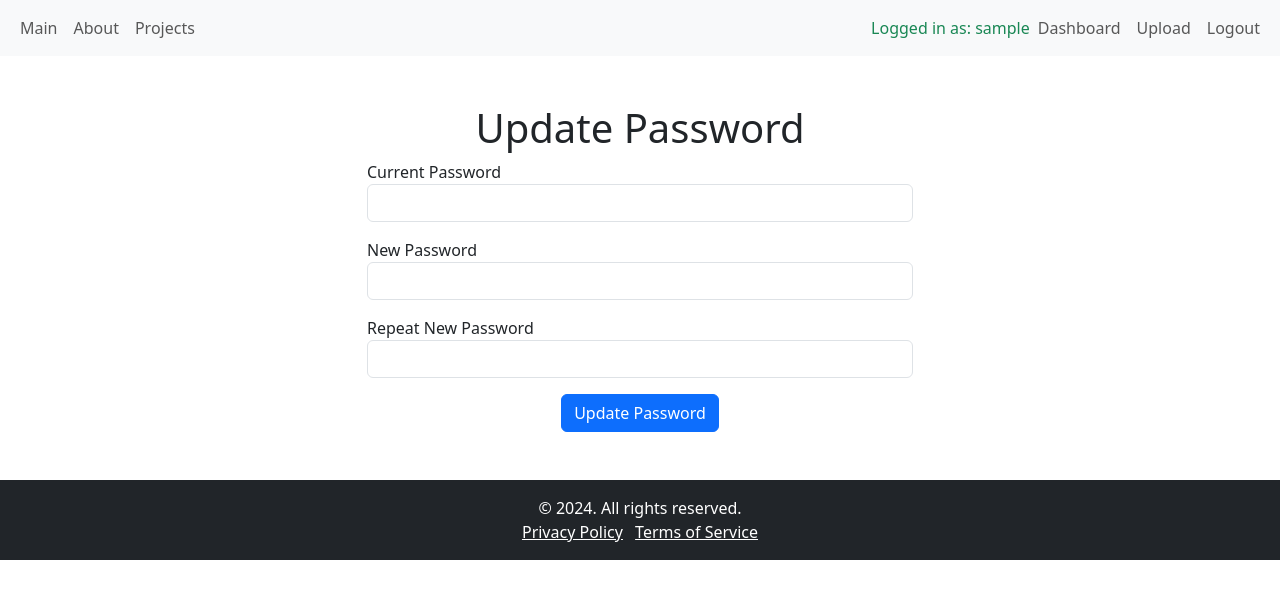
After one commit to Dronzillla/flask_pzp_project, a Flask app: page /auth/update_password in a window 1280 px wide. The commit adds this page. Shown: the top 599 px of the page. Run offline with Flask 3, Linux system fonts and the light colour scheme; the visitor is signed in with stand-in values (Sample User, id 1); some libraries are stand-ins or nearby versions.

Commit message:
Implement user update_password

```diff
--- a/blueprintapp/blueprints/auth/forms.py
+++ b/blueprintapp/blueprints/auth/forms.py
@@ -1,3 +1,4 @@
+from flask_login import current_user
 from flask_wtf import FlaskForm
 from wtforms import (
     StringField,
@@ -42,3 +43,24 @@ class RegistrationForm(FlaskForm):
             raise ValidationError(
                 "Password must be at least 8 characters long, must containt at least 1 lower and 1 upper case letters, 1 digit and 1 special symbol !@#$%^&*()-_=+[{]};:'\",<.>/?"
             )
+
+
+class UpdatePasswordForm(FlaskForm):
+    current_password = PasswordField("Current Password", validators=[DataRequired()])
+    new_password = PasswordField("New Password", validators=[DataRequired()])
+    new_password2 = PasswordField(
+        "Repeat New Password", validators=[DataRequired(), EqualTo("new_password")]
+    )
+    submit = SubmitField("Update Password")
+
+    def validate_new_password(self, new_password):
+        if not auth_is_valid_password(password=new_password.data):
+            raise ValidationError(
+                "Password must be at least 8 characters long, must contain at least 1 lower and 1 upper case letters, 1 digit and 1 special symbol !@#$%^&*()-_=+[{]};:'\",<.>/?"
+            )
+
+    def validate_current_password(self, current_password):
+        # Check if current password is correct
+        user = current_user
+        if not user.check_password(current_password.data):
+            raise ValidationError("Current password is incorrect.")
--- a/blueprintapp/blueprints/auth/routes.py
+++ b/blueprintapp/blueprints/auth/routes.py
@@ -1,7 +1,11 @@
 from flask import request, render_template, redirect, url_for, Blueprint, flash
 from flask_login import login_user, logout_user, login_required, current_user
 from blueprintapp.app import db
-from blueprintapp.blueprints.auth.forms import LoginForm, RegistrationForm
+from blueprintapp.blueprints.auth.forms import (
+    LoginForm,
+    RegistrationForm,
+    UpdatePasswordForm,
+)
 from blueprintapp.blueprints.auth.models import User
 from urllib.parse import urlparse
 
@@ -35,7 +39,7 @@ def login():
         user = User.query.filter_by(email=form.email.data.lower()).first()
         if user is None or not user.check_password(form.password.data):
             # nologin = True
-            flash("Invalid username or password", "error")
+            flash("Invalid username or password.", "error")
         # if user is None:
         #     nologin = True
         #     # form.email.errors.append("Invalid email")
@@ -57,3 +61,22 @@ def login():
 def logout():
     logout_user()
     return redirect(url_for("core.index"))
+
+
+@auth.route("/update_password", methods=["GET", "POST"])
+@login_required
+def update_password():
+    form = UpdatePasswordForm()
+    if form.validate_on_submit():
+        # Verify the current password
+        if not current_user.check_password(form.current_password.data):
+            flash("Current password is incorrect.", "error")
+            return redirect(url_for("auth.update_password"))
+        # Set the new password
+        current_user.set_password(form.new_password.data)
+        db.session.commit()
+        flash("Your password has been updated.", "success")
+        return redirect(
+            url_for("dashboard.index")
+        )  # Redirect to the dashboard or another appropriate page
+    return render_template("auth/update_password.html", form=form)
--- /dev/null
+++ b/blueprintapp/blueprints/auth/templates/auth/update_password.html
@@ -0,0 +1,42 @@
+{% extends "base.html" %}
+{% block title %}Update Password{% endblock %}
+{% block content %}
+<body>
+    <div class="container">
+        <div class="row justify-content-center">
+            <div class="col-md-6">
+                <form action="" method="post">
+                    {{ form.hidden_tag() }}
+                    <div>
+                        <h1 class="text-center">Update Password</h1>
+                    </div>
+                    <div class="mb-3">
+                        <label for="current_password">{{ form.current_password.label }}</label>
+                        {{ form.current_password(class_="form-control", size=32) }}
+                        {% for error in form.current_password.errors %}
+                        <span class="text-danger">[{{ error }}]</span>
+                        {% endfor %}
+                    </div>
+                    <div class="mb-3">
+                        <label for="new_password">{{ form.new_password.label }}</label>
+                        {{ form.new_password(class_="form-control", size=32) }}
+                        {% for error in form.new_password.errors %}
+                        <span class="text-danger">[{{ error }}]</span>
+                        {% endfor %}
+                    </div>
+                    <div class="mb-3">
+                        <label for="new_password2">{{ form.new_password2.label }}</label>
+                        {{ form.new_password2(class_="form-control", size=32) }}
+                        {% for error in form.new_password2.errors %}
+                        <span class="text-danger">[{{ error }}]</span>
+                        {% endfor %}
+                    </div>
+                    <div class="text-center">
+                        {{ form.submit(class_="btn btn-primary") }}
+                    </div>
+                </form>
+            </div>
+        </div>
+    </div>
+</body>
+{% endblock %}
--- a/blueprintapp/blueprints/dashboard/templates/dashboard/index.html
+++ b/blueprintapp/blueprints/dashboard/templates/dashboard/index.html
@@ -17,7 +17,7 @@
                 <div class="border rounded p-3 bg-light">
                     <div class="d-flex justify-content-between align-items-center">
                         <p>Update password</p>
-                        <a class="btn btn-primary normal-btn" href="{{ url_for('dashboard.update_password') }}">Update</a>
+                        <a class="btn btn-primary normal-btn" href="{{ url_for('auth.update_password') }}">Update</a>
                     </div>
                     <div class="d-flex justify-content-between align-items-center">
                         <p>Delete account</p>
```
